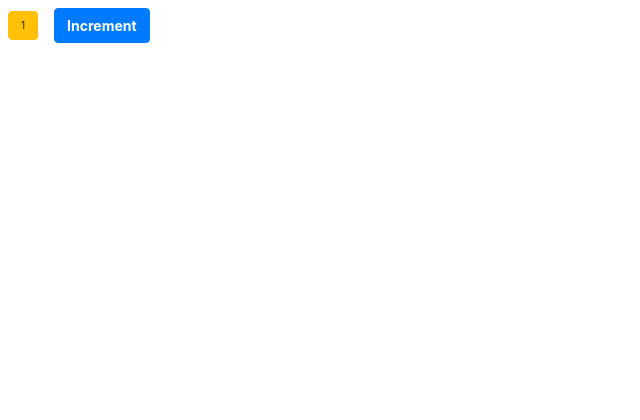
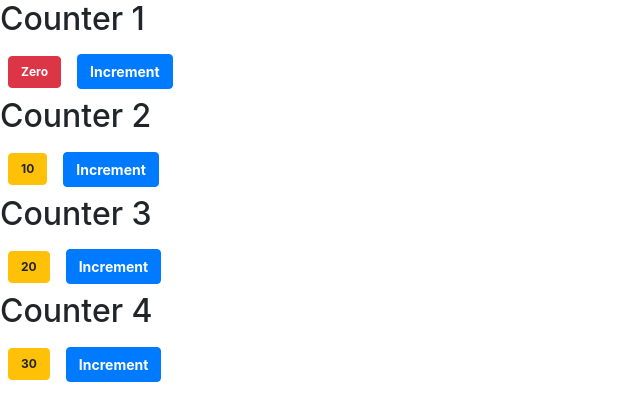
Before and after one commit to ahmadhori/react-shopping-list, a React (Create React App) app: page / in a window 1280 px wide. Shown: the top 420 px of the page, without its empty margins (0-640 px from the left). Built offline with nearby package versions, Linux system fonts and the light colour scheme.

Commit message:
- Create a composed component called counters - Pass data to components using props - Pass data using children

```diff
--- a/src/components/counter.jsx
+++ b/src/components/counter.jsx
@@ -1,16 +1,20 @@
 import React, { Component } from "react";
 class Counter extends Component {
   state = {
-    count: 1
+    id: this.props.id,
+    count: this.props.count
   };
 
   styles = {
-    fontSize: 10
+    fontSize: 12,
+    fontWeight: "bold"
   };
 
   render() {
+    console.log(this.props);
     return (
       <div>
+        {this.props.children}
         <span style={this.styles} className={this.counterClasses()}>
           {this.formatCount()}
         </span>
--- /dev/null
+++ b/src/components/counters.jsx
@@ -0,0 +1,30 @@
+import React, { Component } from "react";
+import Counter from "./counter";
+
+class Counters extends Component {
+  state = {
+    counters: [
+      { id: 1, value: 0 },
+      { id: 2, value: 10 },
+      { id: 3, value: 20 },
+      { id: 4, value: 30 }
+    ]
+  };
+
+  constructor(props) {
+    super(props);
+  }
+  render() {
+    return (
+      <div>
+        {this.state.counters.map(counter => (
+          <Counter key={counter.id} id={counter.id} count={counter.value}>
+            <h2>Counter {counter.id}</h2>
+          </Counter>
+        ))}
+      </div>
+    );
+  }
+}
+
+export default Counters;
--- a/src/index.js
+++ b/src/index.js
@@ -4,9 +4,9 @@
 import App from "./App";
 import * as serviceWorker from "./serviceWorker";
 import "bootstrap/dist/css/bootstrap.css";
-import Counter from "./components/counter";
+import Counters from "./components/counters";
 
-ReactDOM.render(<Counter />, document.getElementById("root"));
+ReactDOM.render(<Counters />, document.getElementById("root"));
 
 // If you want your app to work offline and load faster, you can change
 // unregister() to register() below. Note this comes with some pitfalls.
```
